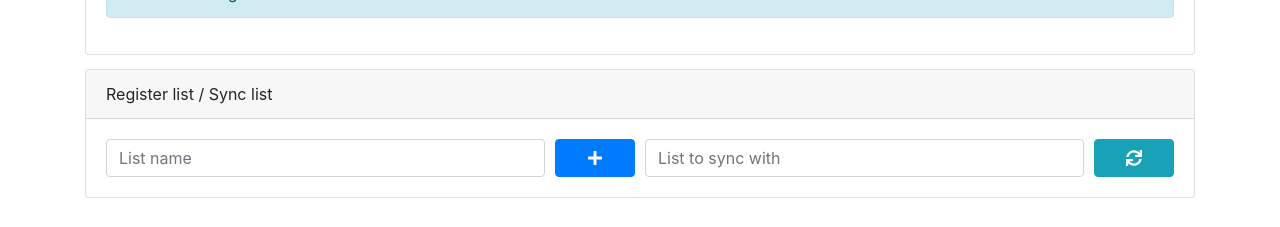
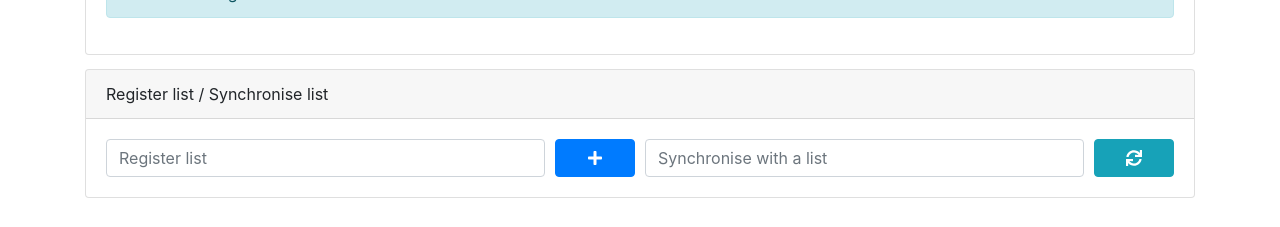
Before and after one commit to mousenine/Grocery-app, a website: page client/index.html in a window 1280 px wide. Shown: the part 326-553 px from the top of the page. Drawn offline with nearby package versions, Linux system fonts and the light colour scheme; no server answers.

Commit message:
Name input placeholders appropriately

```diff
--- a/client/index.html
+++ b/client/index.html
@@ -64,13 +64,13 @@
     </div>
     <div class="card margin-bottom">
       <div class="card-header">
-        Register list / Sync list
+        Register list / Synchronise list
       </div>
       <div class="card-body">
         <blockquote class="blockquote mb-0">
           <div class="form-row">
             <div class="col-sm-5 col-md-5 col-5">
-              <input type="text" class="form-control" id="list-name" placeholder="List name" />
+              <input type="text" class="form-control" id="list-name" placeholder="Register list" />
               <div class="alert alert-danger margin-top" role="alert" id="list-name-message">
                   List name already exists!
               </div>
@@ -79,7 +79,7 @@
               <button class="btn btn-primary w-100" id="add-list-name"><i class="fas fa-plus"></i></button>
             </div>
             <div class="col-sm-5 col-md-5 col-5">
-              <input type="text" class="form-control" id="target-list-name" placeholder="List to sync with" />
+              <input type="text" class="form-control" id="target-list-name" placeholder="Synchronise with a list" />
               <div class="alert alert-danger margin-top" role="alert" id="target-list-name-message">
                   Target list does not exist!
               </div>
```
